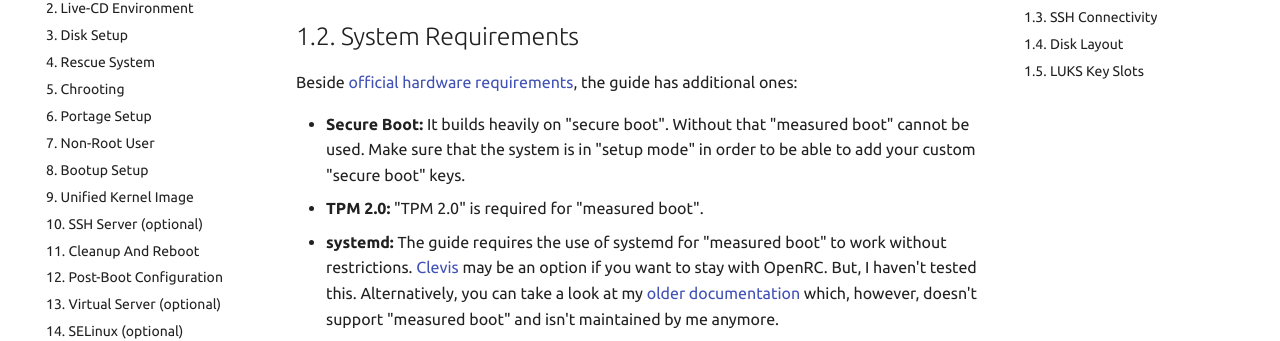
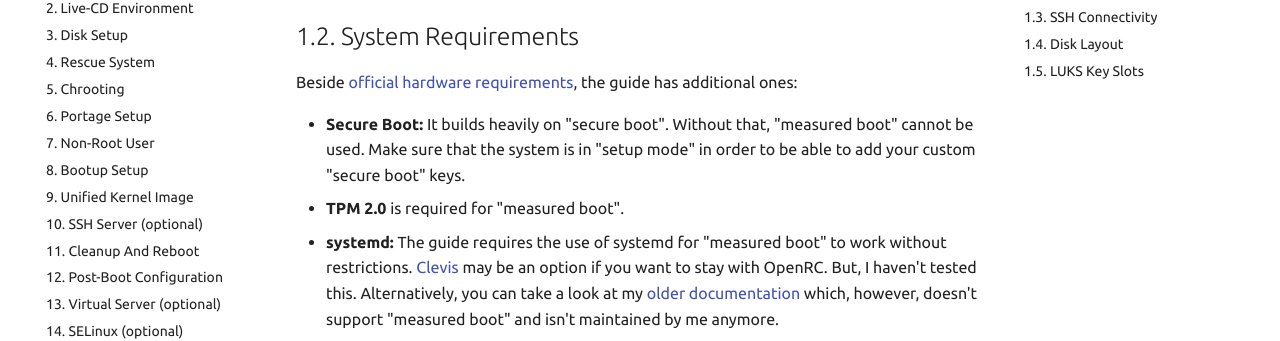
Before and after one commit to duxsco/gentoo-installation, an MkDocs documentation site: the page built from docs/index.md, in a window 1280 px wide and 900 px high, scrolled down 983 px. Shown: the part 145-486 px from the top of the window. Built offline with MkDocs 1.6.1 and Material for MkDocs 9.7.7, drawn with Linux system fonts in a browser that asks for light colours; comment, search, counter and statistics services are not loaded.

```diff
--- a/docs/index.md
+++ b/docs/index.md
@@ -27,8 +27,8 @@ The guide results in a system that is/uses:
 
 Beside [official hardware requirements](https://wiki.gentoo.org/wiki/Handbook:AMD64/Full/Installation#Hardware_requirements), the guide has additional ones:
 
-- **Secure Boot:** It builds heavily on "secure boot". Without that "measured boot" cannot be used. Make sure that the system is in "setup mode" in order to be able to add your custom "secure boot" keys.
-- **TPM 2.0:** "TPM 2.0" is required for "measured boot".
+- **Secure Boot:** It builds heavily on "secure boot". Without that, "measured boot" cannot be used. Make sure that the system is in "setup mode" in order to be able to add your custom "secure boot" keys.
+- **TPM 2.0** is required for "measured boot".
 - **systemd:** The guide requires the use of systemd for "measured boot" to work without restrictions. [Clevis](https://wiki.gentoo.org/wiki/Trusted_Platform_Module) may be an option if you want to stay with OpenRC. But, I haven't tested this. Alternatively, you can take a look at my [older documentation](https://github.com/duxsco/gentoo-installation/tree/v2.1.1) which, however, doesn't support "measured boot" and isn't maintained by me anymore.
 - **x86_64 Architecture:** To keep things simple, the guide presumes that you intend to install on a x86_64 system. This is the only architecture that has been tested by me! And, it's the only architecture still [actively supported by SystemRescue](https://www.system-rescue.org/Download/). SystemRescue is used for the rescue system with its custom [chroot.sh script](https://github.com/duxsco/gentoo-installation/blob/main/bin/disk.sh#L202-L281).
 
```
